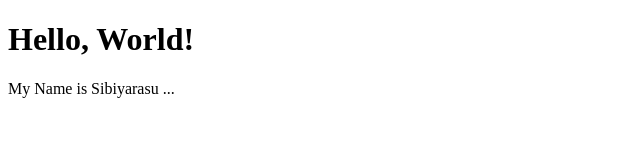
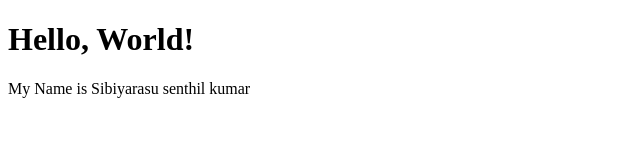
Before and after one commit to Sibiyarasu/testmyVSCode, a plain HTML site: page MyProject/MyIndex.html in a window 1280 px wide. Shown: the whole page, without its empty margins (0-640 px from the left). Drawn offline with Linux system fonts and the light colour scheme.

Commit message:
initial commit

```diff
--- a/MyProject/MyIndex.html
+++ b/MyProject/MyIndex.html
@@ -7,6 +7,6 @@
 </head>
 <body>
     <h1>Hello, World!</h1>
-    <p> My Name is Sibiyarasu ...</p>
+    <p> My Name is Sibiyarasu senthil kumar</p>
 </body>
 </html>
```
